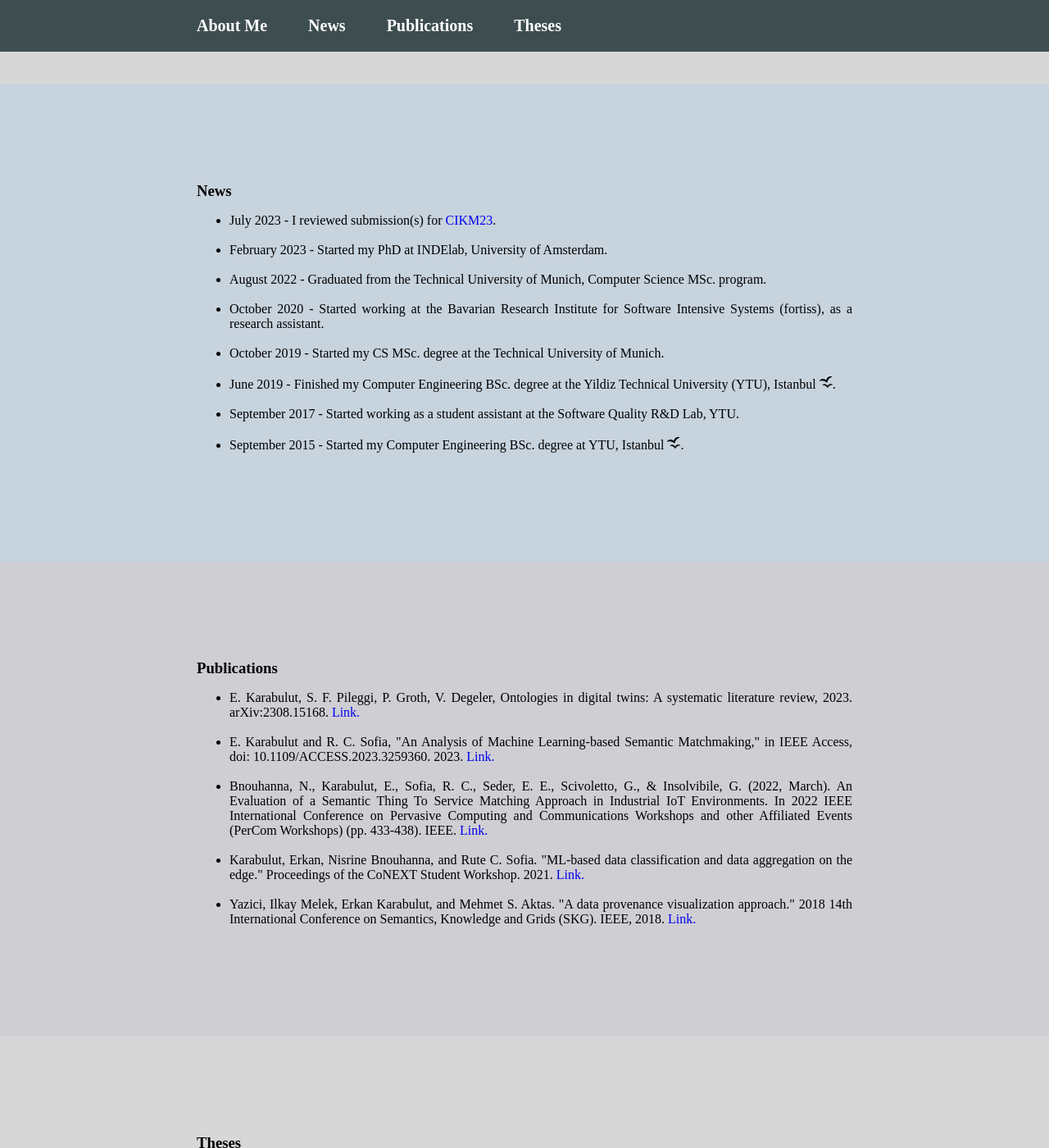
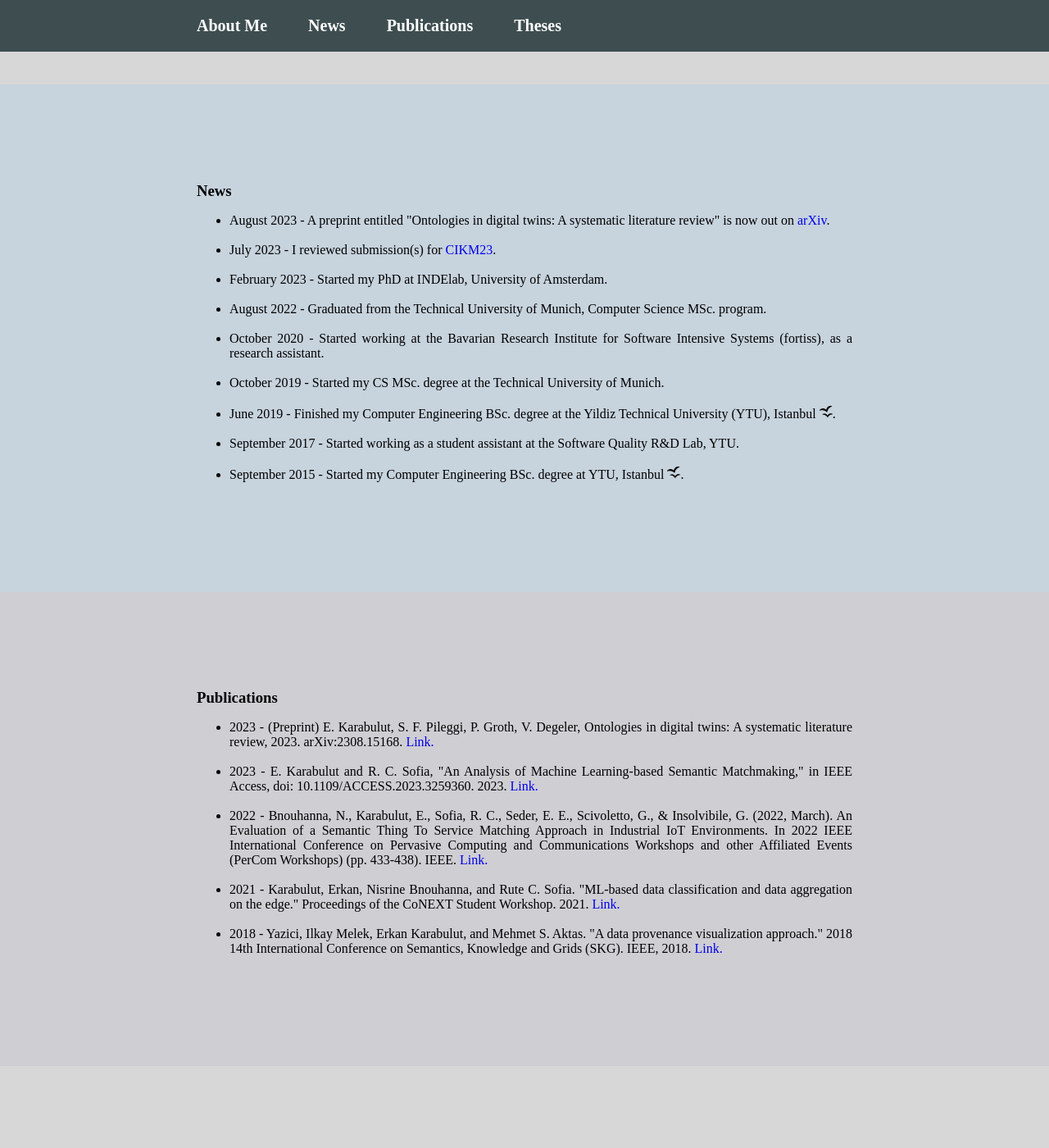
Before and after one commit to erkankarabulut/erkankarabulut.github.io, a Jekyll site: the page built from index.html, in a window 1280 px wide and 1400 px high, scrolled down 581 px. Shown: the whole window at 82% size. Built offline with Jekyll 4.4.1, drawn with Linux system fonts in a browser that asks for light colours.

Commit message:
add news about the latest SLR preprint

```diff
--- a/_data/news.yml
+++ b/_data/news.yml
@@ -1,3 +1,4 @@
+- 'August 2023 - A preprint entitled "Ontologies in digital twins: A systematic literature review" is now out on <a target="_blank" href="https://arxiv.org/abs/2308.15168">arXiv</a>.'
 - 'July 2023 - I reviewed submission(s) for <a target="_blank" href="https://uobevents.eventsair.com/cikm2023/">CIKM23</a>.'
 - 'February 2023 - Started my PhD at INDElab, University of Amsterdam.'
 - 'August 2022 - Graduated from the Technical University of Munich, Computer Science MSc. program.'
--- a/_data/publications.yml
+++ b/_data/publications.yml
@@ -1,10 +1,10 @@
-- text: 'E. Karabulut, S. F. Pileggi, P. Groth, V. Degeler, Ontologies in digital twins: A systematic literature review, 2023. arXiv:2308.15168.'
+- text: '2023 - (Preprint) E. Karabulut, S. F. Pileggi, P. Groth, V. Degeler, Ontologies in digital twins: A systematic literature review, 2023. arXiv:2308.15168.'
   link: 'https://arxiv.org/abs/2308.15168'
-- text: 'E. Karabulut and R. C. Sofia, "An Analysis of Machine Learning-based Semantic Matchmaking," in IEEE Access, doi: 10.1109/ACCESS.2023.3259360. 2023.'
+- text: '2023 - E. Karabulut and R. C. Sofia, "An Analysis of Machine Learning-based Semantic Matchmaking," in IEEE Access, doi: 10.1109/ACCESS.2023.3259360. 2023.'
   link: 'https://ieeexplore.ieee.org/document/10076794'
-- text: 'Bnouhanna, N., Karabulut, E., Sofia, R. C., Seder, E. E., Scivoletto, G., & Insolvibile, G. (2022, March). An Evaluation of a Semantic Thing To Service Matching Approach in Industrial IoT Environments. In 2022 IEEE International Conference on Pervasive Computing and Communications Workshops and other Affiliated Events (PerCom Workshops) (pp. 433-438). IEEE.'
+- text: '2022 - Bnouhanna, N., Karabulut, E., Sofia, R. C., Seder, E. E., Scivoletto, G., & Insolvibile, G. (2022, March). An Evaluation of a Semantic Thing To Service Matching Approach in Industrial IoT Environments. In 2022 IEEE International Conference on Pervasive Computing and Communications Workshops and other Affiliated Events (PerCom Workshops) (pp. 433-438). IEEE.'
   link: 'http://dx.doi.org/10.1109/PerComWorkshops53856.2022.9767519'
-- text: 'Karabulut, Erkan, Nisrine Bnouhanna, and Rute C. Sofia. "ML-based data classification and data aggregation on the edge." Proceedings of the CoNEXT Student Workshop. 2021.'
+- text: '2021 - Karabulut, Erkan, Nisrine Bnouhanna, and Rute C. Sofia. "ML-based data classification and data aggregation on the edge." Proceedings of the CoNEXT Student Workshop. 2021.'
   link: 'http://dx.doi.org/10.1145/3488658.3493786'
-- text: 'Yazici, Ilkay Melek, Erkan Karabulut, and Mehmet S. Aktas. "A data provenance visualization approach." 2018 14th International Conference on Semantics, Knowledge and Grids (SKG). IEEE, 2018.'
+- text: '2018 - Yazici, Ilkay Melek, Erkan Karabulut, and Mehmet S. Aktas. "A data provenance visualization approach." 2018 14th International Conference on Semantics, Knowledge and Grids (SKG). IEEE, 2018.'
   link: 'http://dx.doi.org/10.1109/SKG.2018.00019'
```
